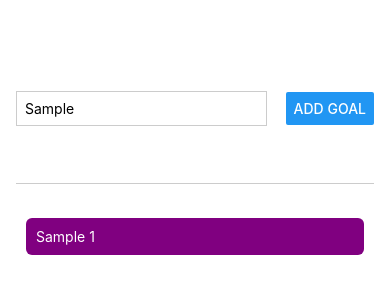
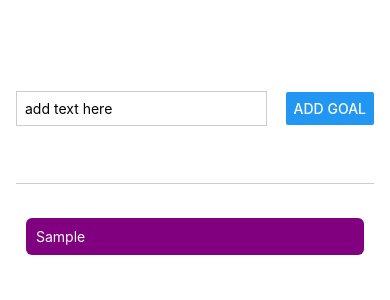
Before and after one commit to sairaj225/react-native, a React Native app: screen / in a window 390 px wide. Both pictures are taken after typing "Sample" into the empty fields and a click on the button "ADD GOAL". Shown: the top 300 px of the page. Built offline with nearby package versions, Linux system fonts and the light colour scheme.

Commit message:
Components

```diff
--- a/App.js
+++ b/App.js
@@ -11,41 +11,34 @@ import {
 } from 'react-native';
 
 import { useState } from 'react';
+import GoalItem from './Components/GoalItem';
+import GoalInput from './Components/GoalInput';
 
 export default function App() {
 
-  const [enteredTextInput, setEnteredTextInput] = useState('');
   const [courseGoals, setCourseGoals] = useState([]);
 
   function textInputHandler(enteredText) {
     setEnteredTextInput(enteredText);
   }
 
-  function addGoalHandler() {
-    setCourseGoals((currentCourseGoals) => [
-      {text: enteredTextInput, id: currentCourseGoals.length + 1},
-      ...currentCourseGoals
-    ])
+  function addGoalHandler(enteredTextInput) {
+    if (enteredTextInput){
+      setCourseGoals((currentCourseGoals) => [
+        {text: enteredTextInput, id: currentCourseGoals.length + 1},
+        ...currentCourseGoals
+      ])
+    }
   }
 
   return (
     <View style={styles.appContainer}>
-      <View style={styles.inputContainer}>
-        <TextInput
-          style={styles.textInput}
-          placeholder='add text here'
-          onChangeText={textInputHandler}
-          />
-        <Button title="Add Goal" onPress={addGoalHandler}/>
-      </View>
+      <GoalInput textInputHandler={textInputHandler} addGoalHandler={addGoalHandler} />
       <View style={styles.goalsContainer}>
         <FlatList data={courseGoals} renderItem={(goal) =>
             {
-              return (
-                <View style={styles.goalItemView}>
-                  <Text style={styles.goalItem}>{goal.item.text} {goal.item.id}</Text>
-                </View>
-          )}
+              return <GoalItem text={goal.item.text} />
+            }
         }
         keyExtractor={(item, index) => {
           return item.id;
@@ -65,37 +58,9 @@ const styles = StyleSheet.create({
     paddingHorizontal: 16
   },
 
-  inputContainer: {
-    flex: 1,
-    flexDirection: 'row',
-    justifyContent: 'space-between',
-    alignItems: 'center',
-    borderBottomWidth: 1,
-    borderBottomColor: '#cccccc',
-    marginBottom: 24,
-    paddingBottom: 16
-  },
 
-  textInput: {
-    borderWidth: 1,
-    borderColor: '#cccccc',
-    width: '70%',
-    marginRight: 8,
-    padding: 8
-  },
 
   goalsContainer: {
     flex: 5,
   },
-
-  goalItemView: {
-    padding: 10,
-    margin: 10,
-    borderRadius: 6,
-    backgroundColor: 'purple',
-  },
-
-  goalItem: {
-    color: 'white'
-  }
 });
--- /dev/null
+++ b/Components/GoalInput.js
@@ -0,0 +1,59 @@
+import {
+    View,
+    TextInput,
+    Button,
+    StyleSheet
+} from 'react-native';
+
+import { useState } from 'react';
+
+
+function GoalInput(props) {
+
+    const [enteredText, setEnteredText] = useState('');
+
+    function inputHandler(inputText) {
+        setEnteredText(inputText);
+    }
+
+    function addGoal() {
+        props.addGoalHandler(enteredText);
+        setEnteredText('');
+    }
+
+    return (
+        <View style={styles.inputContainer}>
+            <TextInput
+            style={styles.textInput}
+            value={enteredText}
+            placeholder='add text here'
+            onChangeText={inputHandler}
+            />
+            <Button title="Add Goal" onPress={addGoal}/>
+        </View>
+    )
+};
+
+export default GoalInput;
+
+const styles = StyleSheet.create({
+
+    inputContainer: {
+        flex: 1,
+        flexDirection: 'row',
+        justifyContent: 'space-between',
+        alignItems: 'center',
+        borderBottomWidth: 1,
+        borderBottomColor: '#cccccc',
+        marginBottom: 24,
+        paddingBottom: 16
+      },
+
+      textInput: {
+        borderWidth: 1,
+        borderColor: '#cccccc',
+        width: '70%',
+        marginRight: 8,
+        padding: 8
+      },
+});
--- /dev/null
+++ b/Components/GoalItem.js
@@ -0,0 +1,29 @@
+import {
+    StyleSheet,
+    View,
+    Text
+} from 'react-native'
+
+function GoalItem(props) {
+    return (
+        <View style={styles.goalItemView}>
+            <Text style={styles.goalItem}>{props.text}</Text>
+        </View>
+    )
+};
+
+
+export default GoalItem;
+
+const styles = StyleSheet.create({
+    goalItemView: {
+        padding: 10,
+        margin: 10,
+        borderRadius: 6,
+        backgroundColor: 'purple',
+      },
+
+      goalItem: {
+        color: 'white'
+      }
+});
```
